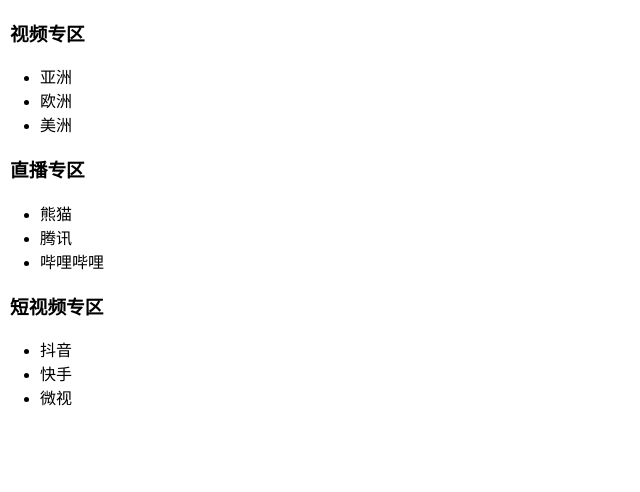
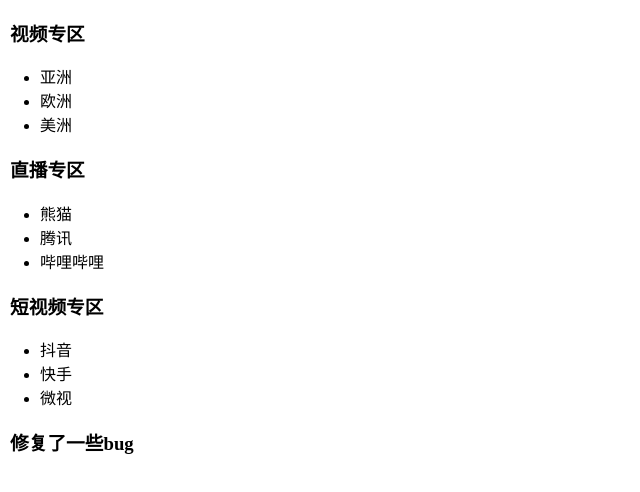
Before and after one commit to sh2zqp/dbhot, a plain HTML site: page index.html in a window 1280 px wide. Shown: the whole page, without its empty margins (0-640 px from the left). Drawn offline with Linux system fonts and the light colour scheme.

Commit message:
在bug分支上修复了一些bug

```diff
--- a/index.html
+++ b/index.html
@@ -24,5 +24,6 @@
 		<li>快手</li>
 		<li>微视</li>
 	</ul>
+	<h3>修复了一些bug</h3>
 </body>
 </html>
```
